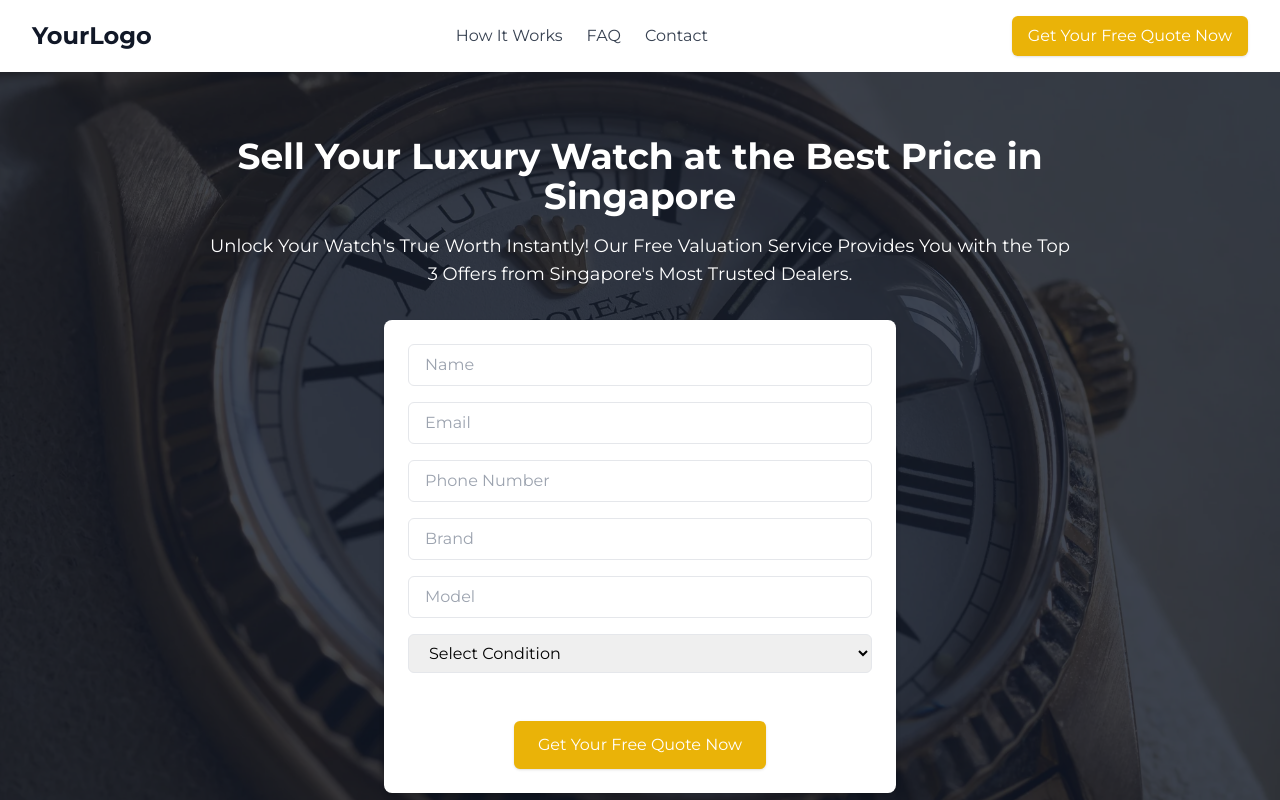
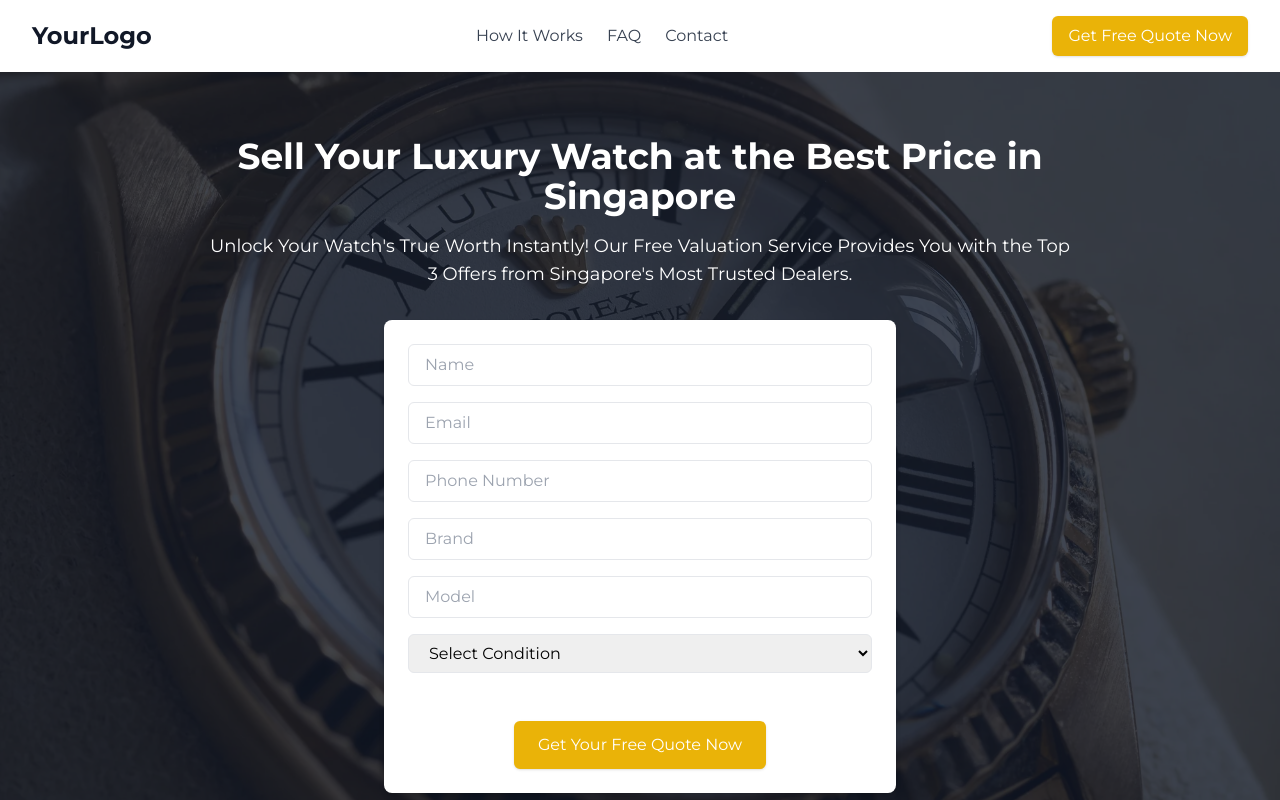
Before and after one commit to TerenceTan/watchvalue-sg, a plain HTML site: page index.html in a window 1280 px wide. Shown: the top 800 px of the page. Drawn offline with nearby package versions, Linux system fonts and the light colour scheme.

Commit message:
Minor amendment

```diff
--- a/index.html
+++ b/index.html
@@ -92,7 +92,7 @@
                 <a href="#faq" class="text-gray-700 hover:text-gray-900 transition duration-300">FAQ</a>
                 <a href="#contact" class="text-gray-700 hover:text-gray-900 transition duration-300">Contact</a>
             </nav>
-            <button onclick="document.getElementById('quote-form').scrollIntoView({behavior: 'smooth'})" class="cta-sticky bg-yellow-500 text-white px-4 py-2 rounded-md shadow hover:bg-yellow-600 transition-transform transform hover:scale-105 duration-300">Get Your Free Quote Now</button>
+            <button onclick="document.getElementById('quote-form').scrollIntoView({behavior: 'smooth'})" class="cta-sticky bg-yellow-500 text-white px-4 py-2 rounded-md shadow hover:bg-yellow-600 transition-transform transform hover:scale-105 duration-300">Get Free Quote Now</button>
         </div>
     </header>
 
```
